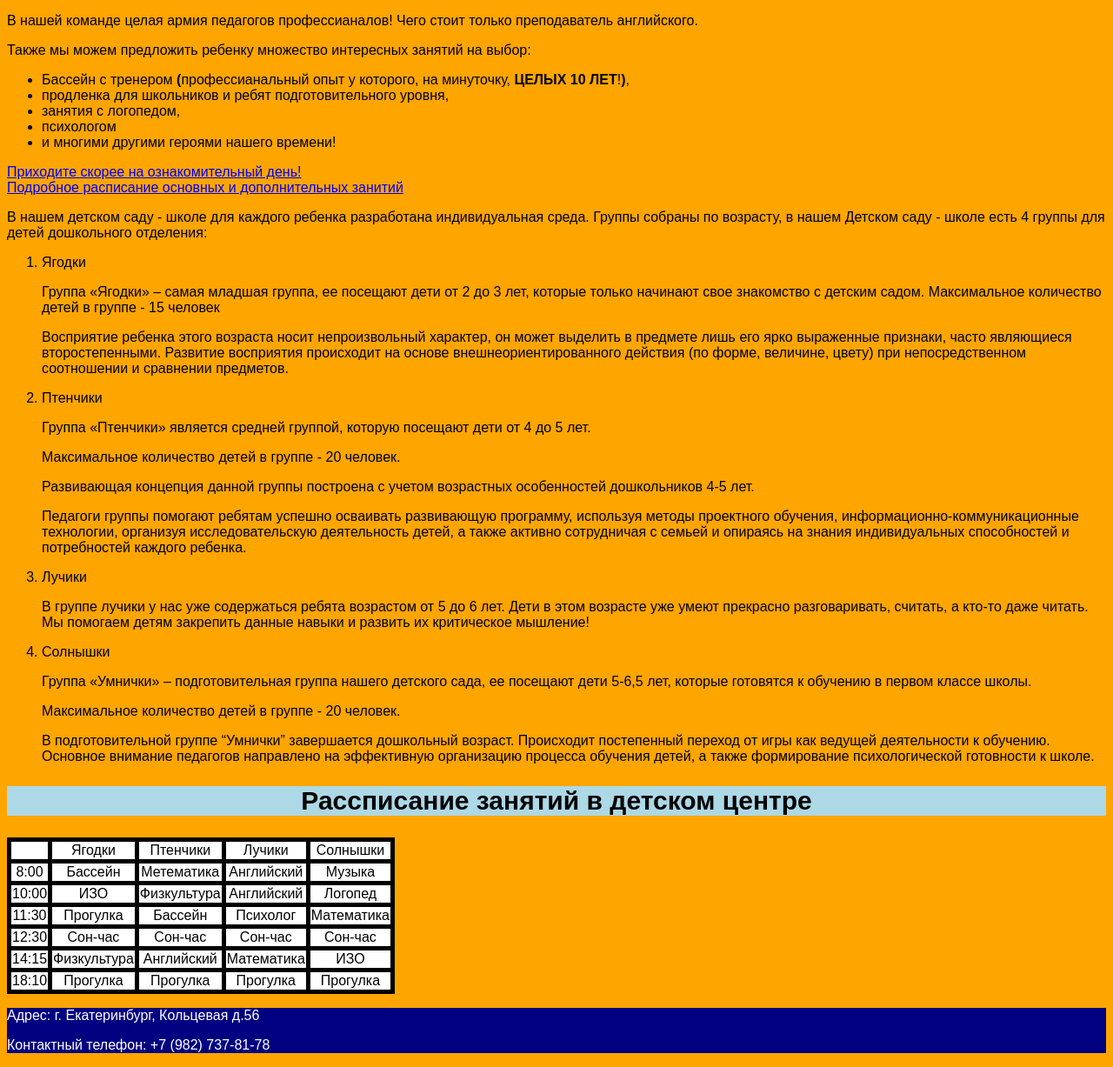
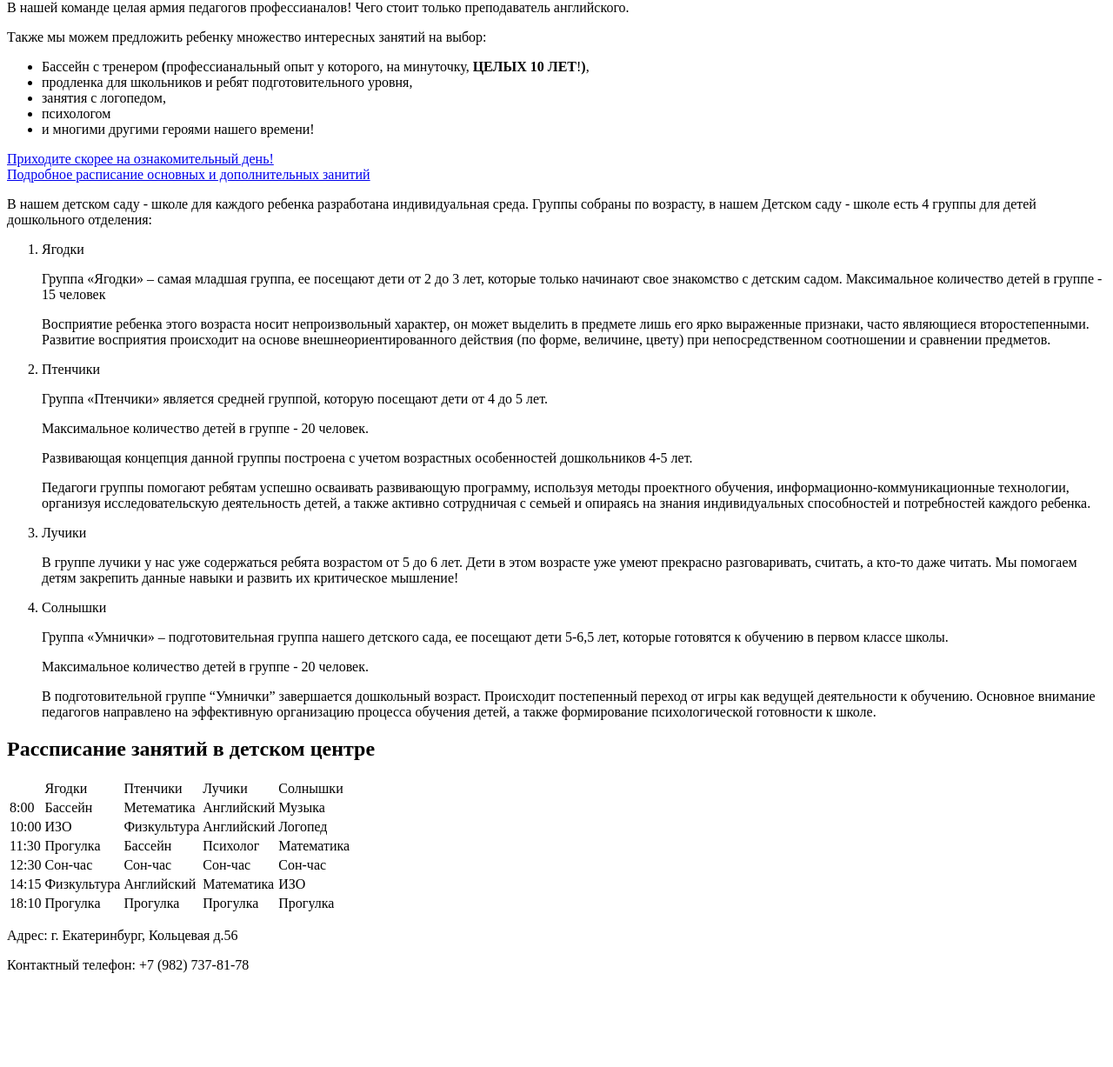
Before and after one commit to trapadvizzor/Premier, a plain HTML site: page index.html in a window 1280 px wide. Shown: the part 165-1392 px from the top of the page at 87% size. After the commit the page ends 1300 px from the top, so only its background shows below. Drawn offline with Linux system fonts and the light colour scheme.

Commit message:
Update index.html

```diff
--- a/index.html
+++ b/index.html
@@ -1,42 +1,4 @@
 <html>
-    <style>
-        h1 {
-            background-color: lightblue;
-            text-align: center;
-            font-size: 60 px;
-        }
-        h2 {
-            background-color: lightblue;
-            text-align: center;
-            font-size: 30px;
-        }
-        header {
-            background-color: black;
-        }
-        body {
-            font-family: sans-serif;
-            background-color: orange;
-        }
-        footer {
-            background-color: navy;
-            color: white;
-        }
-        table {
-            border-collapse: collapse;
-            border: 5px solid black;
-            text-align: center;
-        }
-        tr {
-            border: 5px solid black;
-        }
-        td {
-            background-color: white;
-            border: 5px solid black;
-        }
-        img {
-            text-align: center;
-        }
-    </style>
     <title> Детский центр </title>
     <header>
         <img src="https://drive.google.com/file/d/1sY6-o47Jq2gE5S8NYqmwdRFcJ36rPcJw/view?usp=sharing" height="30px" width="40px">
```
